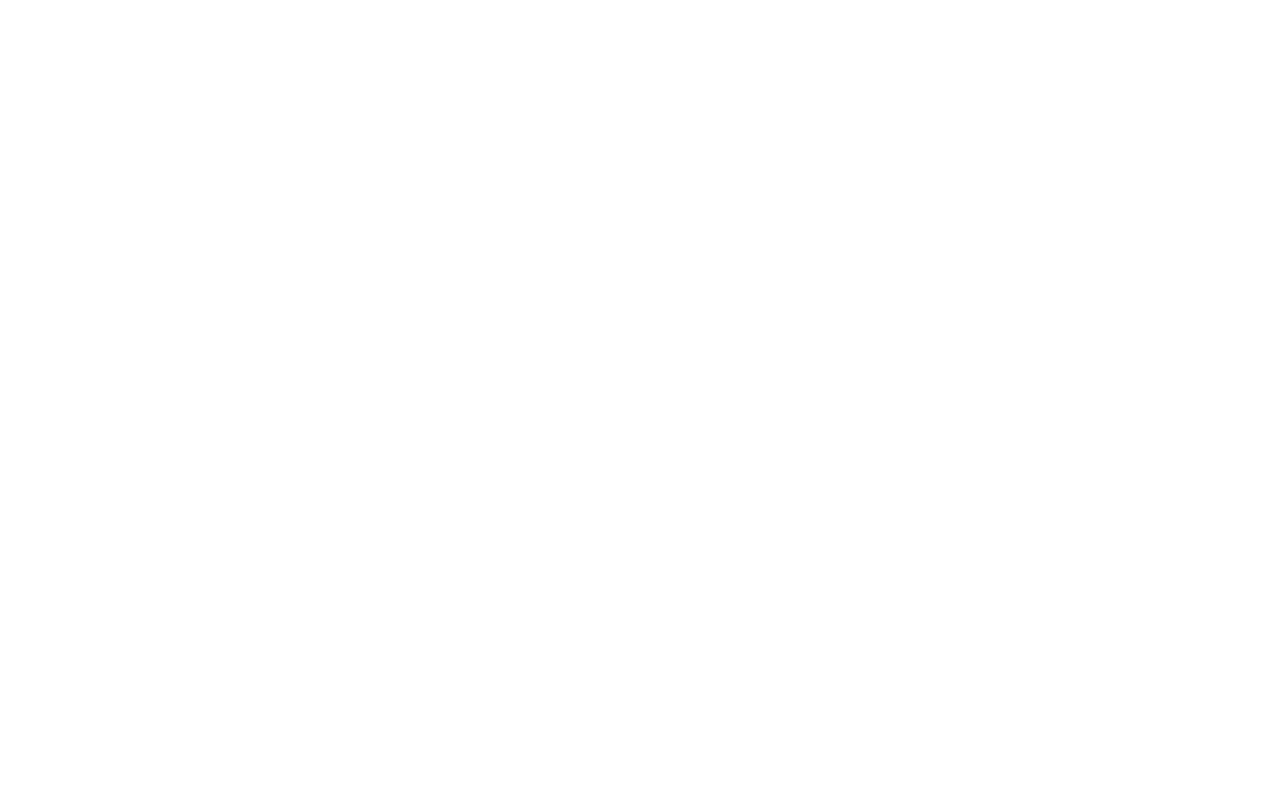
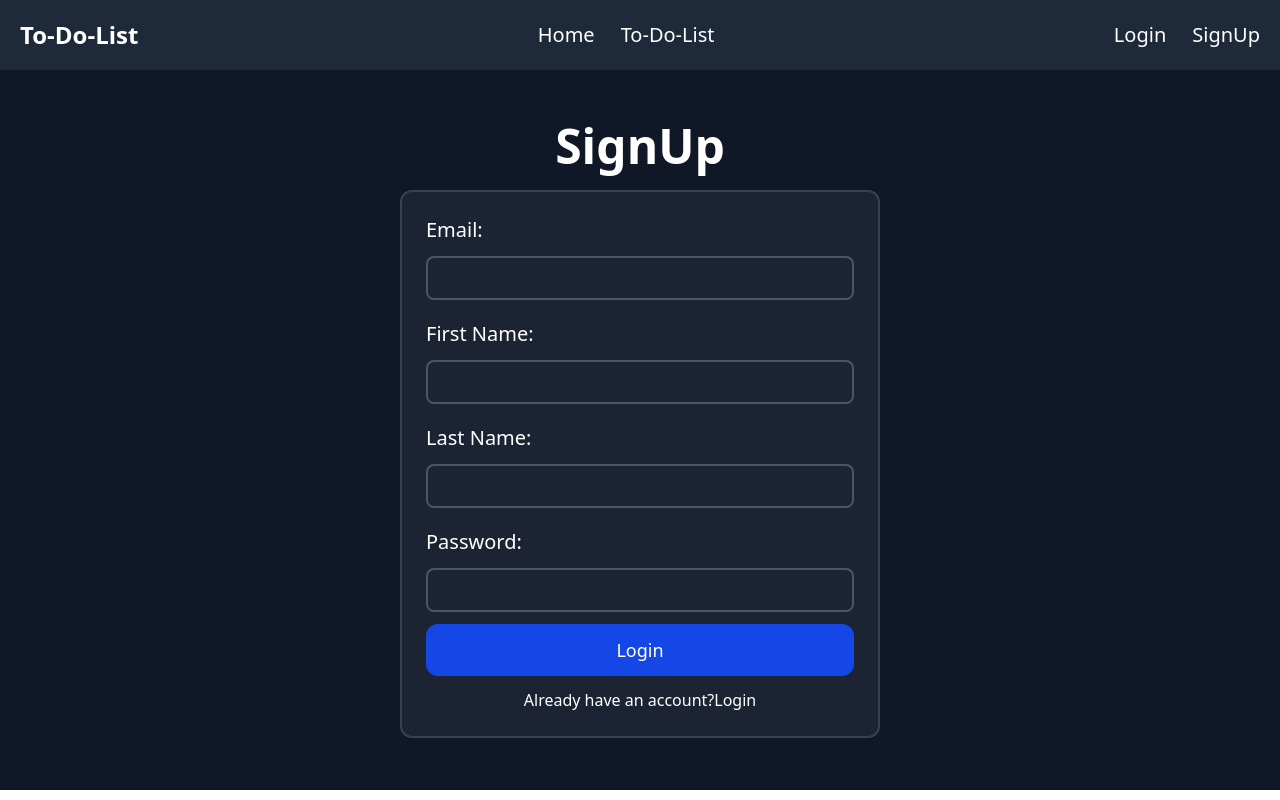
Before and after one commit to Ashen1919/To-Do-List-front-end, a React (Vite) app: page /signup in a window 1280 px wide. Built offline with nearby package versions, Linux system fonts and the light colour scheme.

Commit message:
signup page designed

```diff
--- a/pages/login.jsx
+++ b/pages/login.jsx
@@ -19,7 +19,7 @@
                 </div>
                 <Link className="cursor-pointer hover:underline" to={'/'}>Forgot password?</Link>
                 <div className="flex justify-center mt-3 mb-3">
-                    <button className="p-2.5 text-lg rounded-xl cursor-pointer w-full bg-blue-700 border-2 border-blue-700 hover:bg-transparent hover:border-gray-600 transition duration-500">Login</button>
+                    <button className="p-2.5 text-lg rounded-xl cursor-pointer w-full bg-blue-700 border-2 border-blue-700 hover:bg-blue-600 hover:border-blue-600 transition duration-500">Login</button>
                 </div>
                 <div className="flex justify-center mb-3">
                     <p>Or</p>
--- a/pages/signUp.jsx
+++ b/pages/signUp.jsx
@@ -1,5 +1,35 @@
+import Header from "../components/header";
+import { Link } from "react-router-dom";
+
 export default function SignUp() {
     return(
-        <div></div>
+        <>
+        <Header/>
+        <div className="w-full h-[90vh] bg-gray-900 flex flex-col items-center text-white justify-center">
+            <h1 className=" font-bold text-5xl mb-5">SignUp</h1>
+            <div className="w-[30rem] h-auto border-2 backdrop-blur-4xl rounded-xl bg-white/5 border-gray-700 p-6">
+                <div className="w-full flex flex-col mb-5">
+                    <label className="text-xl mb-3" htmlFor="email">Email:</label>
+                    <input className="p-2 border-2 rounded-lg border-gray-600 outline-0" autoComplete="off" type="email" name="new_email" id="email" />
+                </div>
+                <div className="w-full flex flex-col mb-5">
+                    <label className="text-xl mb-3" htmlFor="first_name">First Name:</label>
+                    <input className="p-2 border-2 rounded-lg border-gray-600 outline-0" autoComplete="off" type="text" name="new_first_name" id="first_name" />
+                </div>
+                <div className="w-full flex flex-col mb-5">
+                    <label className="text-xl mb-3" htmlFor="last_name">Last Name:</label>
+                    <input className="p-2 border-2 rounded-lg border-gray-600 outline-0" autoComplete="off" type="text" name="new_last_name" id="last_name" />
+                </div>
+                <div className="w-full flex flex-col mb-2">
+                    <label className="text-xl mb-3" htmlFor="password">Password:</label>
+                    <input className="p-2 border-2 rounded-lg border-gray-600 outline-0" autoComplete="off" type="password" name="new_password" id="password" />
+                </div>
+                <div className="flex justify-center mt-3 mb-3">
+                    <button className="p-2.5 text-lg rounded-xl cursor-pointer w-full bg-blue-700 border-2 border-blue-700 hover:bg-blue-600 hover:border-blue-600 transition duration-500">Login</button>
+                </div>
+                <p className="flex justify-center">Already have an account? <span><Link className="cursor-pointer hover:underline" to={'/login'}>Login</Link></span></p>
+            </div>
+        </div>
+        </>
     )
 }
```
